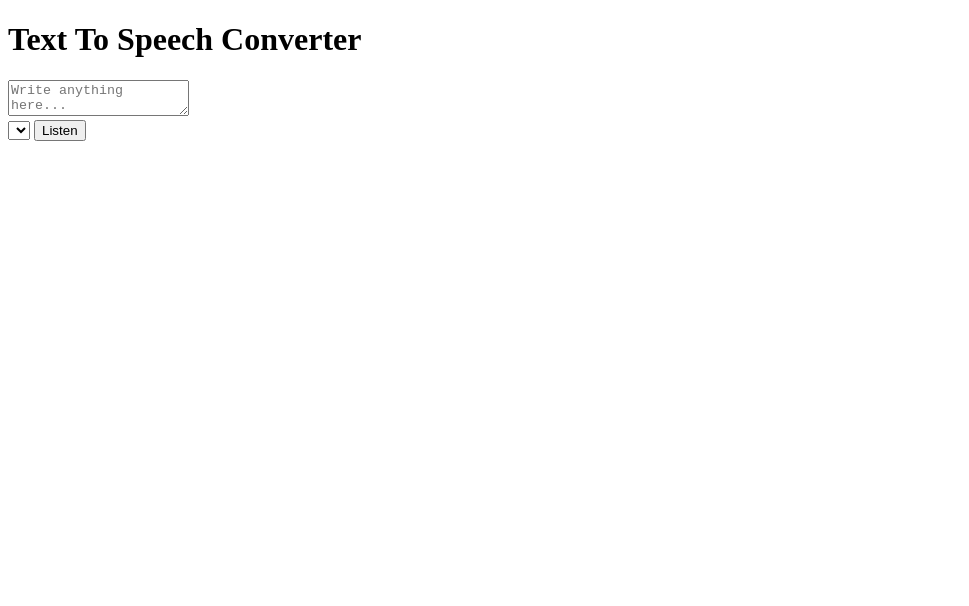
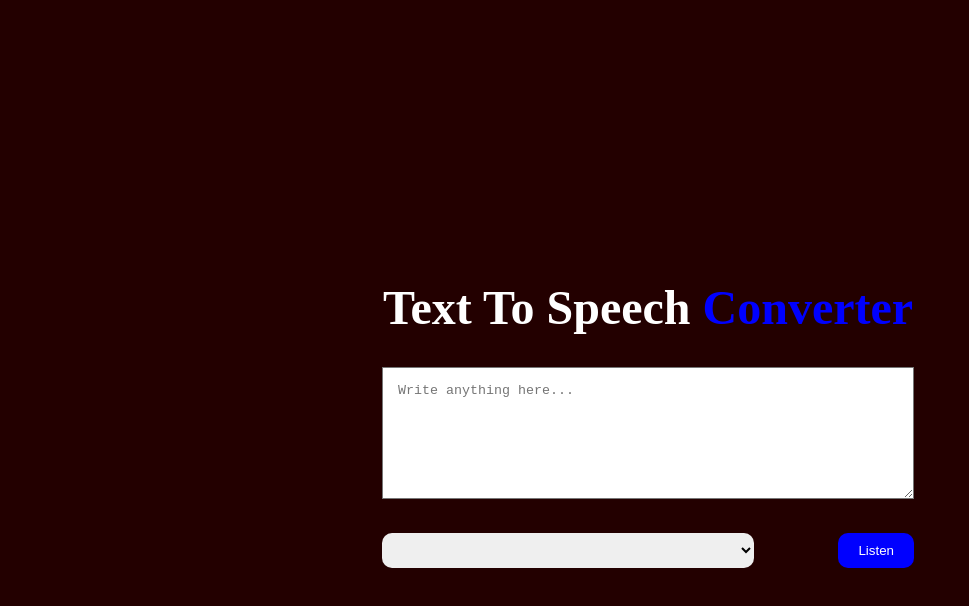
Before and after one commit to saimunhasanrifat14/text-to-voice, a plain HTML site: page index.html in a window 1280 px wide. Shown: the whole page, without its empty margins (0-969 px from the left). Drawn offline with Linux system fonts and the light colour scheme.

Commit message:
add some style

```diff
--- a/css/style.css
+++ b/css/style.css
@@ -0,0 +1,42 @@
+body{
+    width: 100%;
+    height: 100vh;
+    background-color: rgb(35, 0, 0);
+    display: flex;
+    flex-direction: column;
+    align-items: center;
+    justify-content: center;
+}
+.title{
+    color: white;
+    font-size: 48px;
+    font-weight: 600;
+    text-align: center;
+}
+.title span{
+    color: blue;
+    font-weight: 700;
+}
+.input{
+    width: 500px;
+    height: 100px;
+    padding: 15px;
+    background-color: white;
+    margin-bottom: 30px;
+}
+.type-listen-div{
+    display: flex;
+    justify-content: space-between;
+}
+.type{
+    width: 70%;
+    border: none;
+    border-radius: 10px;
+}
+.listen{
+    padding: 10px 20px;
+    background-color: blue;
+    border: none;
+    border-radius: 10px;
+    color: white;
+}
--- a/index.html
+++ b/index.html
@@ -10,12 +10,12 @@
 
 <body>
     <div>
-        <form action="#">
-            <h1>Text To Speech Converter</h1>
-            <textarea name="" placeholder="Write anything here..." id=""></textarea>
-            <div>
-                <select name="" id=""></select>
-                <button>Listen</button>
+        <form class="" action="#">
+            <h1 class="title">Text To Speech <span>Converter</span></h1>
+            <textarea class="input" name="" placeholder="Write anything here..." id=""></textarea>
+            <div class="type-listen-div">
+                <select class="type" name="" id=""></select>
+                <button class="listen">Listen</button>
             </div>
         </form>
     </div>
```
